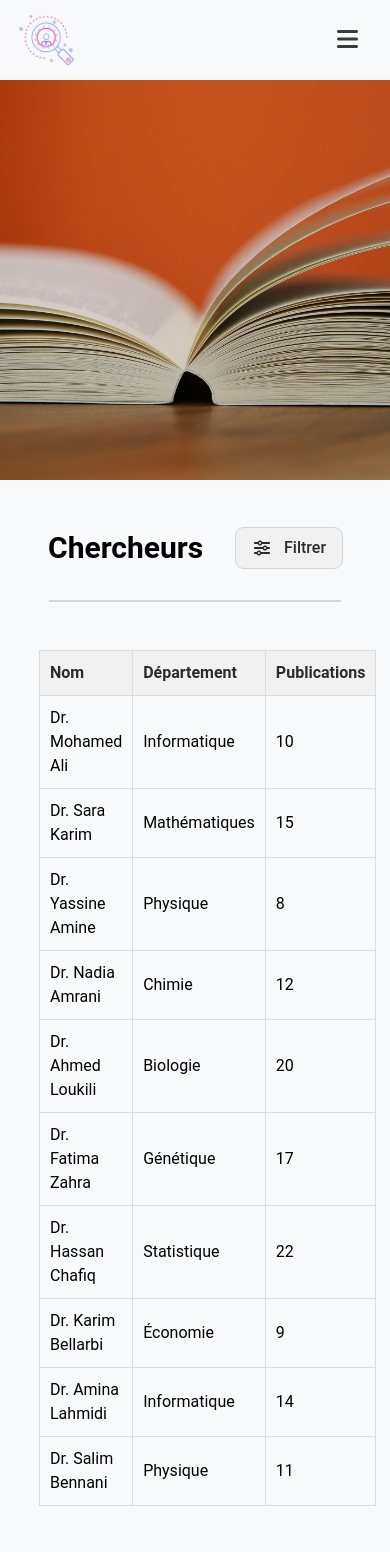
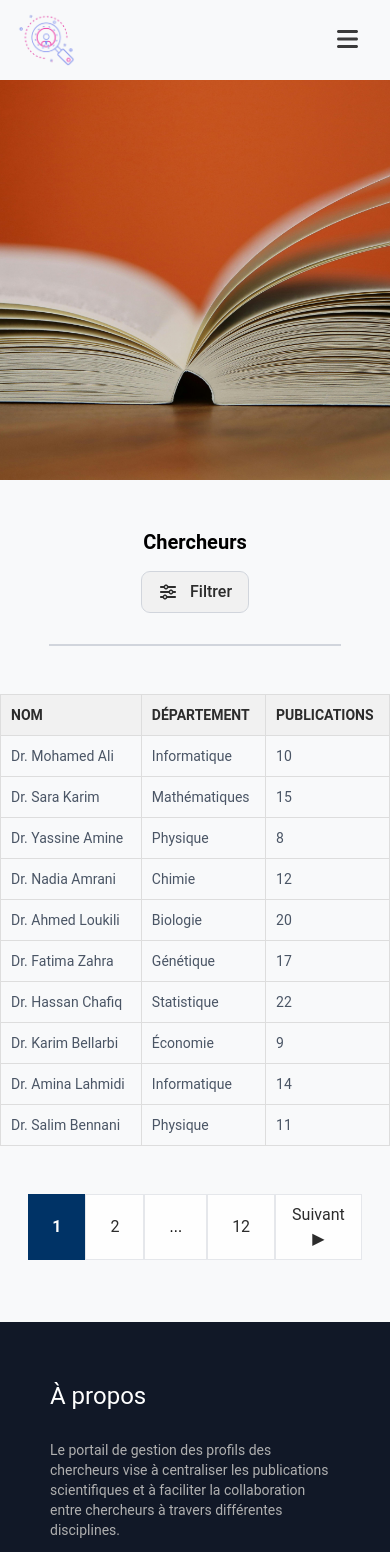
Before and after one commit to Ouassim721/Portail-de-gestion-des-profils-chercheurs, a React (Vite) app in the folder portail-chercheurs-frontend/: page /chercheurs in a window 390 px wide. Shown: the top 1552 px of the page. Built offline with nearby package versions, Linux system fonts and the light colour scheme.

Commit message:
responsive

```diff
--- a/portail-chercheurs-frontend/src/components/TableGenerique.jsx
+++ b/portail-chercheurs-frontend/src/components/TableGenerique.jsx
@@ -2,12 +2,15 @@ import React from "react";
 
 function TableGenerique({ columns, data, onRowClick }) {
   return (
-    <div className="table-container">
-      <table className="w-full border-collapse">
-        <thead>
+    <div className="overflow-x-auto">
+      <table className="w-full border-collapse border border-gray-300 text-sm sm:text-md">
+        <thead className="bg-gray-200">
           <tr>
             {columns.map((col, index) => (
-              <th key={index} className="text-left">
+              <th
+                key={index}
+                className="px-4 py-2 text-left text-gray-700 uppercase font-semibold border-b"
+              >
                 {col.label}
               </th>
             ))}
@@ -18,10 +21,12 @@ function TableGenerique({ columns, data, onRowClick }) {
             <tr
               key={rowIndex}
               onClick={() => onRowClick && onRowClick(item)}
-              className="cursor-pointer hover:bg-gray-100"
+              className="cursor-pointer hover:bg-gray-100 border-b"
             >
               {columns.map((col, colIndex) => (
-                <td key={colIndex}>{item[col.key]}</td>
+                <td key={colIndex} className="px-4 py-2 text-gray-600">
+                  {item[col.key]}
+                </td>
               ))}
             </tr>
           ))}
--- a/portail-chercheurs-frontend/src/pages/Chercheurs.jsx
+++ b/portail-chercheurs-frontend/src/pages/Chercheurs.jsx
@@ -684,8 +684,10 @@ function Chercheurs() {
       </div>
 
       <div className="">
-        <div className="flex justify-between items-center mx-12 sm:mx-28 xl:mx-38 mt-12">
-          <h1 className="font-bold text-3xl">Chercheurs</h1>
+        <div className="flex flex-col sm:flex-row gap-4 sm:gap-0 sm:justify-between items-center mx-12 sm:mx-28 xl:mx-38 mt-12">
+          <h1 className="font-bold text-xl sm:text-2xl md:text-3xl">
+            Chercheurs
+          </h1>
           <DropdownButton
             icon={faSliders}
             children="Filtrer"
@@ -707,7 +709,7 @@ function Chercheurs() {
           />
         </div>
         <div className="mx-auto mt-8 mb-12 bg-gray-300 h-0.5 w-3/4"></div>
-        <div className="mx-auto my-5 w-4/5">
+        <div className="mx-auto my-5">
           <TableGenerique
             columns={[
               { key: "nom", label: "Nom" },
```
